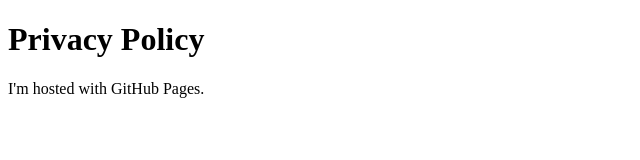
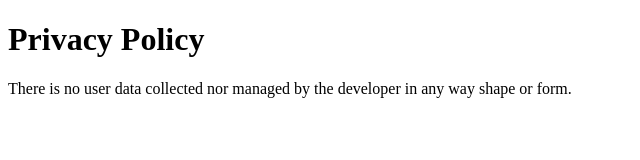
Before and after one commit to Malafis/Malafis.github.io, a plain HTML site: page index.html in a window 1280 px wide. Shown: the whole page, without its empty margins (0-640 px from the left). Drawn offline with Linux system fonts and the light colour scheme.

Commit message:
Update index.html

```diff
--- a/index.html
+++ b/index.html
@@ -2,6 +2,6 @@
 <html>
 <body>
 <h1>Privacy Policy</h1>
-<p>I'm hosted with GitHub Pages.</p>
+<p>There is no user data collected nor managed by the developer in any way shape or form.</p>
 </body>
 </html>
```
